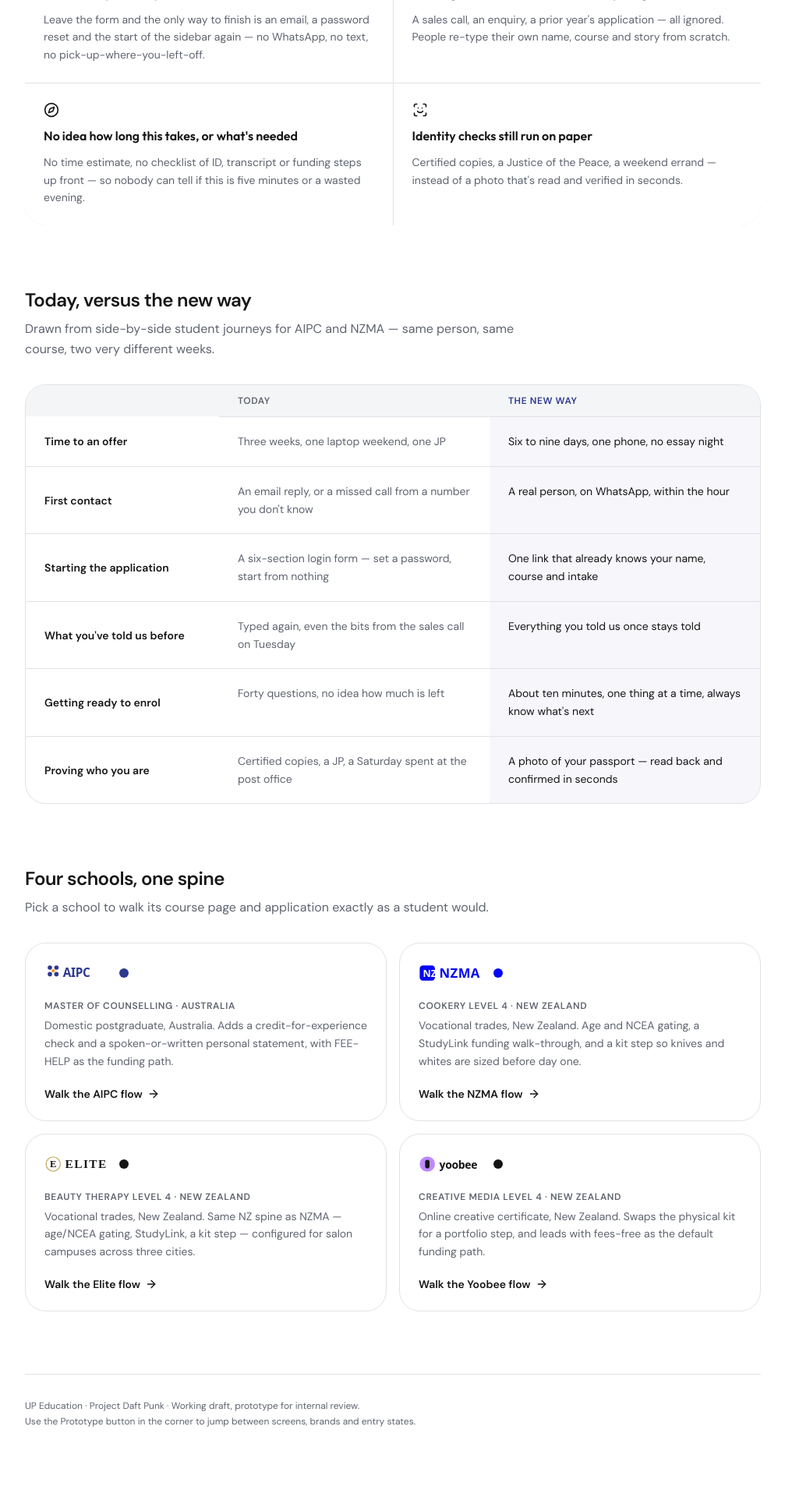
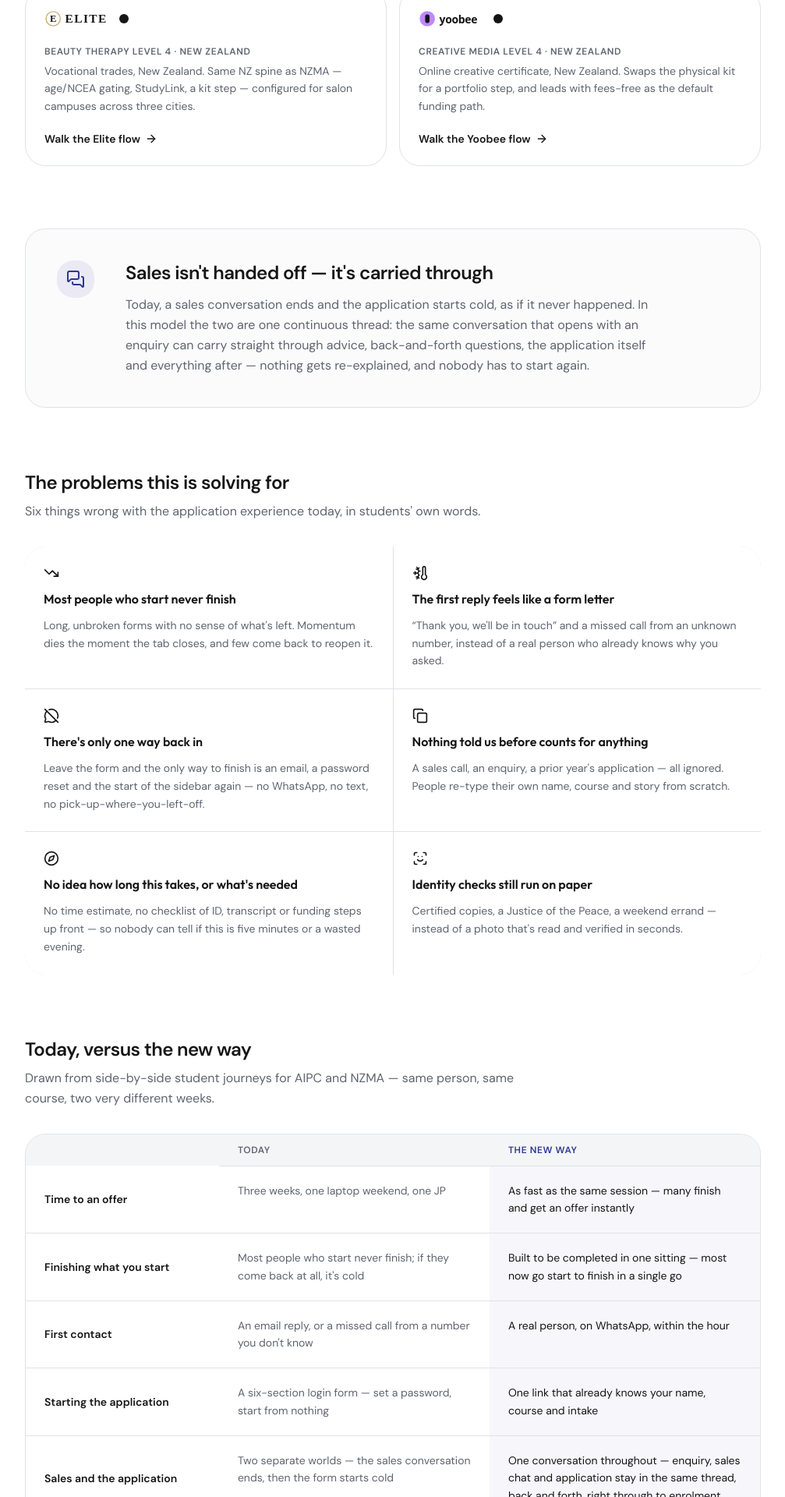
Before and after one commit to kostia-gif/upflow, a Next.js app: page / in a window 1280 px wide. Shown: the part 880-2800 px from the top of the page at 78% size, without its empty margins (136-1143 px from the left). Built offline with nearby package versions, Linux system fonts and the light colour scheme.

Commit message:
feat: enhance user experience with new features and UI updates\n\nAdded new icons and updated text content to emphasize seamless user experience and continuous sales conversation.

```diff
--- a/app/page.tsx
+++ b/app/page.tsx
@@ -8,6 +8,7 @@ import {
   Copy,
   Compass,
   MessageCircleOff,
+  MessagesSquare,
   ScanFace,
   ThermometerSnowflake,
   TrendingDown,
@@ -56,7 +57,12 @@ const comparison = [
   {
     label: "Time to an offer",
     before: "Three weeks, one laptop weekend, one JP",
-    after: "Six to nine days, one phone, no essay night",
+    after: "As fast as the same session — many finish and get an offer instantly",
+  },
+  {
+    label: "Finishing what you start",
+    before: "Most people who start never finish; if they come back at all, it's cold",
+    after: "Built to be completed in one sitting — most now go start to finish in a single go",
   },
   {
     label: "First contact",
@@ -67,6 +73,11 @@ const comparison = [
     label: "Starting the application",
     before: "A six-section login form — set a password, start from nothing",
     after: "One link that already knows your name, course and intake",
+  },
+  {
+    label: "Sales and the application",
+    before: "Two separate worlds — the sales conversation ends, then the form starts cold",
+    after: "One conversation throughout — enquiry, sales chat and application stay in the same thread, back and forth, right through to enrolment",
   },
   {
     label: "What you've told us before",
@@ -122,6 +133,67 @@ export default function IntroPage() {
           configuration, not a rebuild.
         </p>
       </header>
+
+      <section className="flex flex-col gap-8">
+        <div className="flex flex-col gap-2">
+          <h2 className="font-sans text-2xl font-semibold tracking-tight text-foreground">Four schools, one spine</h2>
+          <p className="max-w-2xl text-pretty text-base leading-relaxed text-muted-foreground">
+            Pick a school to walk its course page and application exactly as a student would.
+          </p>
+        </div>
+        <div className="grid grid-cols-1 gap-4 sm:grid-cols-2">
+          {brandOrder.map((id) => {
+            const b = brands[id]
+            const course = defaultCourseFor(id)
+            return (
+              <button
+                key={id}
+                type="button"
+                onClick={() => openSchool(id)}
+                className="group flex flex-col gap-5 rounded-3xl border border-border p-6 text-left transition-colors hover:border-foreground/30"
+              >
+                <div className="flex items-center justify-between gap-3">
+                  <Image src={b.logo} alt={b.name} width={120} height={36} className="h-7 w-auto" />
+                  <span
+                    className="size-3 shrink-0 rounded-full"
+                    style={{ background: b.primary }}
+                    aria-hidden
+                  />
+                </div>
+                <div className="flex flex-col gap-1.5">
+                  <span className="text-xs font-semibold uppercase tracking-wider text-muted-foreground">
+                    {course.shortTitle} · {b.country === "AU" ? "Australia" : "New Zealand"}
+                  </span>
+                  <p className="text-sm leading-relaxed text-muted-foreground">{schoolBlurbs[id]}</p>
+                </div>
+                <span className="mt-auto inline-flex items-center gap-1.5 text-sm font-semibold text-foreground">
+                  Walk the {b.shortName} flow
+                  <ArrowRight className="size-4 transition-transform group-hover:translate-x-0.5" aria-hidden />
+                </span>
+              </button>
+            )
+          })}
+        </div>
+      </section>
+
+      <section className="flex flex-col gap-6 rounded-3xl border border-border bg-muted/40 p-8 sm:p-10">
+        <div className="flex flex-col gap-6 sm:flex-row sm:items-start sm:gap-10">
+          <div className="flex size-12 shrink-0 items-center justify-center rounded-2xl bg-brand-soft text-brand">
+            <MessagesSquare className="size-6" aria-hidden />
+          </div>
+          <div className="flex flex-col gap-3">
+            <h2 className="font-sans text-2xl font-semibold tracking-tight text-foreground">
+              Sales isn&apos;t handed off — it&apos;s carried through
+            </h2>
+            <p className="max-w-2xl text-pretty text-base leading-relaxed text-muted-foreground">
+              Today, a sales conversation ends and the application starts cold, as if it never happened. In this
+              model the two are one continuous thread: the same conversation that opens with an enquiry can carry
+              straight through advice, back-and-forth questions, the application itself and everything after —
+              nothing gets re-explained, and nobody has to start again.
+            </p>
+          </div>
+        </div>
+      </section>
 
       <section className="flex flex-col gap-8">
         <div className="flex flex-col gap-2">
@@ -186,48 +258,6 @@ export default function IntroPage() {
         </div>
       </section>
 
-      <section className="flex flex-col gap-8">
-        <div className="flex flex-col gap-2">
-          <h2 className="font-sans text-2xl font-semibold tracking-tight text-foreground">Four schools, one spine</h2>
-          <p className="max-w-2xl text-pretty text-base leading-relaxed text-muted-foreground">
-            Pick a school to walk its course page and application exactly as a student would.
-          </p>
-        </div>
-        <div className="grid grid-cols-1 gap-4 sm:grid-cols-2">
-          {brandOrder.map((id) => {
-            const b = brands[id]
-            const course = defaultCourseFor(id)
-            return (
-              <button
-                key={id}
-                type="button"
-                onClick={() => openSchool(id)}
-                className="group flex flex-col gap-5 rounded-3xl border border-border p-6 text-left transition-colors hover:border-foreground/30"
-              >
-                <div className="flex items-center justify-between gap-3">
-                  <Image src={b.logo} alt={b.name} width={120} height={36} className="h-7 w-auto" />
-                  <span
-                    className="size-3 shrink-0 rounded-full"
-                    style={{ background: b.primary }}
-                    aria-hidden
-                  />
-                </div>
-                <div className="flex flex-col gap-1.5">
-                  <span className="text-xs font-semibold uppercase tracking-wider text-muted-foreground">
-                    {course.shortTitle} · {b.country === "AU" ? "Australia" : "New Zealand"}
-                  </span>
-                  <p className="text-sm leading-relaxed text-muted-foreground">{schoolBlurbs[id]}</p>
-                </div>
-                <span className="mt-auto inline-flex items-center gap-1.5 text-sm font-semibold text-foreground">
-                  Walk the {b.shortName} flow
-                  <ArrowRight className="size-4 transition-transform group-hover:translate-x-0.5" aria-hidden />
-                </span>
-              </button>
-            )
-          })}
-        </div>
-      </section>
-
       <footer className="flex flex-col gap-1 border-t border-border pt-8 text-xs text-muted-foreground">
         <p>UP Education · Project Daft Punk · Working draft, prototype for internal review.</p>
         <p>Use the Prototype button in the corner to jump between screens, brands and entry states.</p>
```
